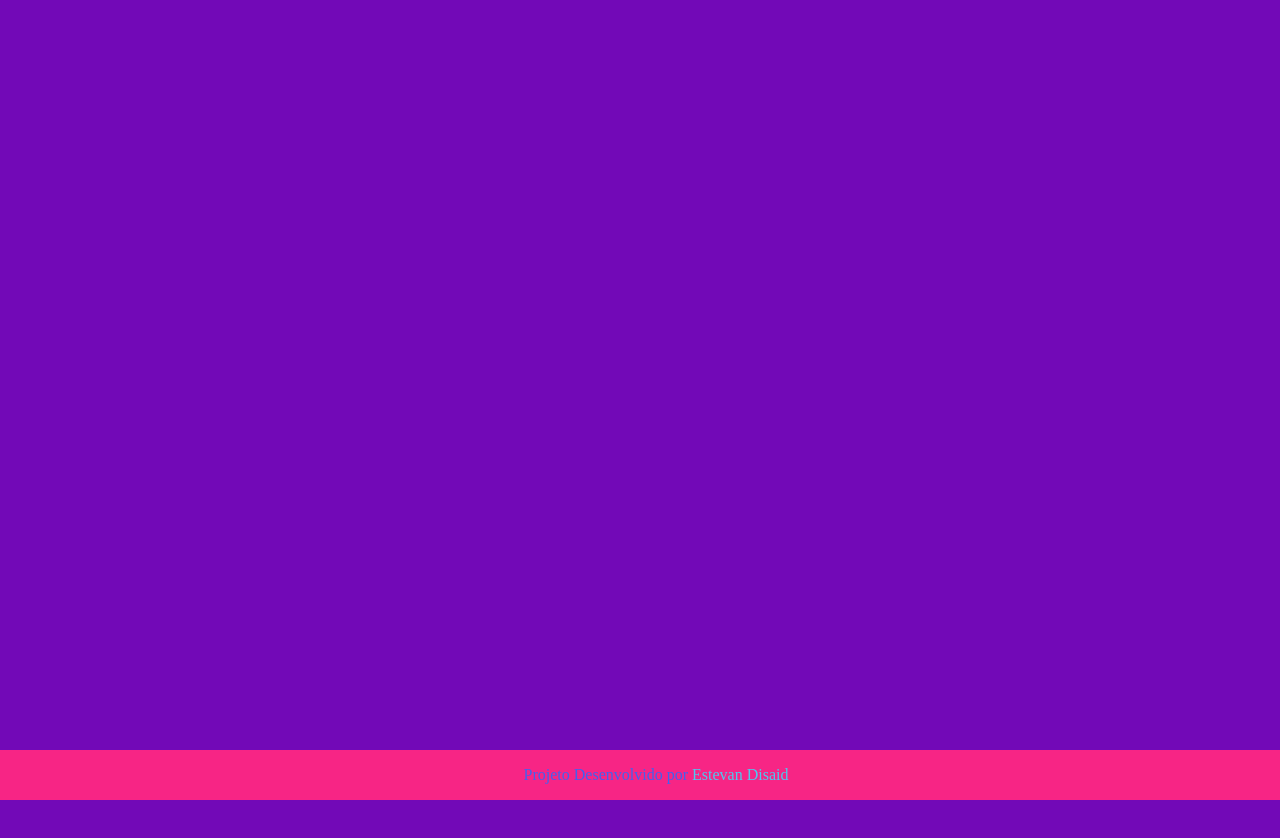
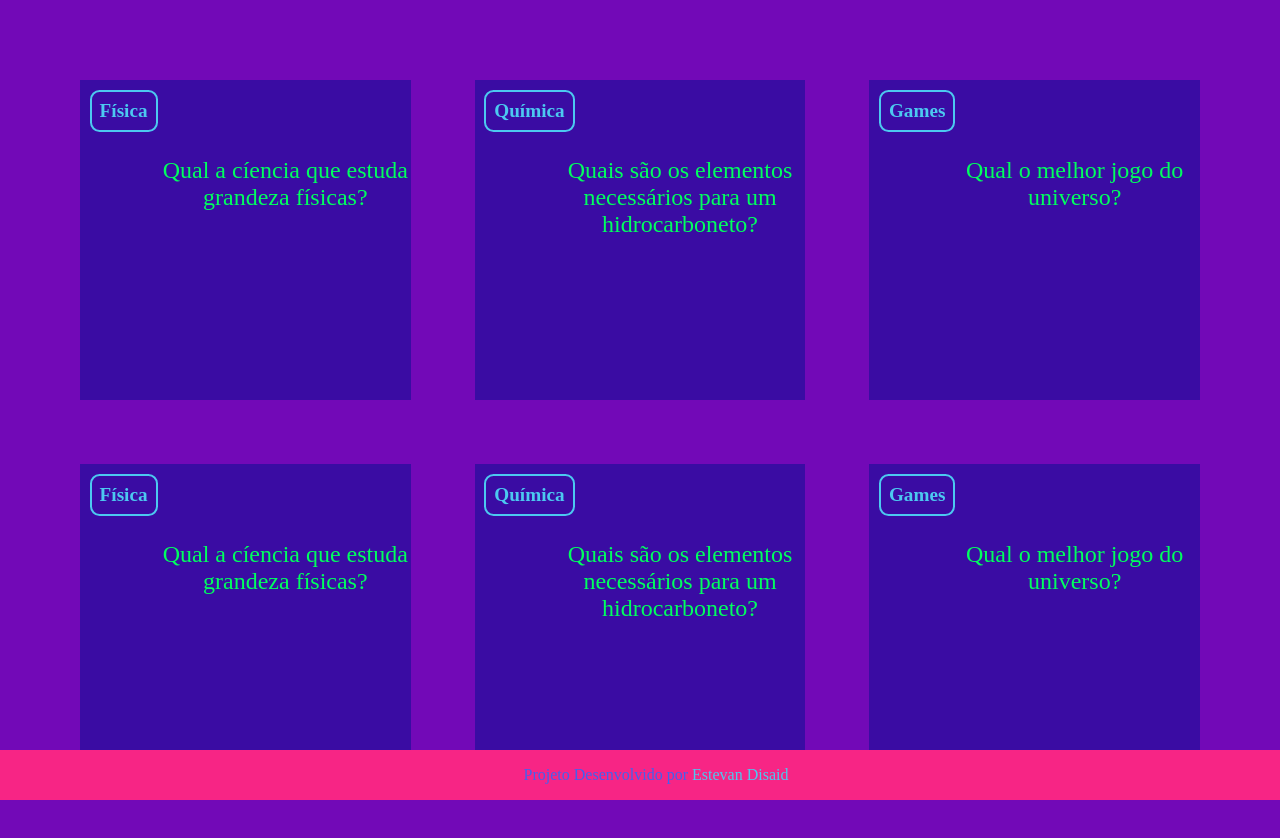
Before and after one commit to EstevanDisaidGolnik/2024-2-B--Perguntas-e-Respostas, a plain HTML site: page index.html in a window 1280 px wide. Before the commit the page ends 800 px from the top, so only its background shows below. Drawn offline with Linux system fonts and the light colour scheme; a web font is replaced by a local one.

Commit message:
Add files via upload

```diff
--- a/index.html
+++ b/index.html
@@ -1,16 +1,95 @@
 <!DOCTYPE html>
 <html lang="pt-br">
+
 <head>
     <meta charset="UTF-8">
     <meta name="viewport" content="width=device-width, initial-scale=1.0">
     <title>Perguntas e Respostas</title>
     <link rel="stylesheet" href="style.css">
 </head>
+
 <body>
+    <main>
+        <section id="caixa">
+            <article class="cartao">
+                <div class="cartao__conteudo">
+                    <h3>Física</h3>
+                    <div class="cartao__conteudo__pergunta">
+                        <p> Qual a cíencia que estuda grandeza físicas?</p>
+                    </div>
+                    <div class="cartao__conteudo__resposta">
+                        <p>A Física</p>
+                    </div>
+                </div>
+            </article>
+
+            <article class="cartao">
+                <div class="cartao__conteudo">
+                    <h3>Química</h3>
+                    <div class="cartao__conteudo__pergunta">
+                        <p> Quais são os elementos necessários para um hidrocarboneto?</p>
+                    </div>
+                    <div class="cartao__conteudo__resposta">
+                        <p>Hidrogênio e Carbono</p>
+                    </div>
+                </div>
+            </article>
+
+            <article class="cartao">
+                <div class="cartao__conteudo">
+                    <h3>Games</h3>
+                    <div class="cartao__conteudo__pergunta">
+                        <p> Qual o melhor jogo do universo?</p>
+                    </div>
+                    <div class="cartao__conteudo__resposta">
+                        <p>Minecraft</p>
+                    </div>
+                </div>
+            </article>
+
+            <article class="cartao">
+                <div class="cartao__conteudo">
+                    <h3>Física</h3>
+                    <div class="cartao__conteudo__pergunta">
+                        <p> Qual a cíencia que estuda grandeza físicas?</p>
+                    </div>
+                    <div class="cartao__conteudo__resposta">
+                        <p>A Física</p>
+                    </div>
+                </div>
+            </article>
+
+            <article class="cartao">
+                <div class="cartao__conteudo">
+                    <h3>Química</h3>
+                    <div class="cartao__conteudo__pergunta">
+                        <p> Quais são os elementos necessários para um hidrocarboneto?</p>
+                    </div>
+                    <div class="cartao__conteudo__resposta">
+                        <p>Hidrogênio e Carbono</p>
+                    </div>
+                </div>
+            </article>
+
+            <article class="cartao">
+                <div class="cartao__conteudo">
+                    <h3>Games</h3>
+                    <div class="cartao__conteudo__pergunta">
+                        <p> Qual o melhor jogo do universo?</p>
+                    </div>
+                    <div class="cartao__conteudo__resposta">
+                        <p>Minecraft</p>
+                    </div>
+                </div>
+            </article>
+
+        </section>
+    </main>
     <footer>
         <p>
             Projeto Desenvolvido por <a href="https://github.com/EstevanDisaidGolnik">Estevan Disaid</a>
         </p>
     </footer>
 </body>
+
 </html>
--- a/style.css
+++ b/style.css
@@ -16,11 +16,13 @@
     --azul-ceú: #4cc9f0ff;
     --preto: rgb(0, 0, 0);
 }
-body{
+
+body {
     background-color: var(--roxo);
     font-family: var(--fonte-destaque);
 }
-footer{
+
+footer {
     text-align: center;
     position: fixed;
     bottom: 0;
@@ -28,11 +30,82 @@ footer{
     background-color: var(--rosa);
     padding: 1em;
 }
-footer p{
+
+footer p {
     font-size: 1rem;
     color: var(--azul-claro);
 }
-footer a{
+
+#caixa {
+    display: flex;
+    flex-wrap: wrap;
+    justify-content: space-between;
+    padding: 4rem;
+    gap: 2rem;
+}
+
+.cartao {
+    margin: 1rem;
+    background-color: var(--azul);
+    height: 20rem;
+    flex-grow: 1;
+    flex-basis: calc(33% - 6rem);
+}
+
+.cartao__conteudo {
+    height: 100%;
+    text-align: center;
+    display: flex;
+    flex-direction: column;
+    transform-style: preserve-3d;
+    transition: transform 300ms ease-in-out;
+}
+
+.cartao__conteudo h3 {
+    border: 2px solid var(--azul-ceú);
+    font-family: var(--fonte-destaque);
+    text-align: center;
+    padding: 0.5rem;
+    position: absolute;
+    margin: 0.6rem;
+    border-radius: 0.6rem;
+    font-size: 1.5vw;
+    backface-visibility: hidden;
+    color: var(--azul-ceú);
+}
+
+.cartao__conteudo p {
+    color: rgb(0, 255, 94);
+}
+
+.cartao:hover .cartao__conteudo {
+    transform: rotateY(180deg);
+}
+
+.cartao__conteudo__pergunta {
+    font-size: 1.5rem;
+    margin: 2.5rem;
+}
+
+.cartao__conteudo p {
+    margin: 1rem;
+    padding: 1.3rem;
+}
+
+.cartao__conteudo__resposta {
+    font-size: 1.5rem;
+    transform: rotateY(180deg);
+}
+
+.cartao__conteudo__pergunta,
+.cartao__conteudo__resposta {
+    backface-visibility: hidden;
+    position: absolute;
+    height: 100%;
+    width: 100%;
+}
+
+footer a {
     text-decoration: none;
     color: var(--azul-ceú);
 }
```
